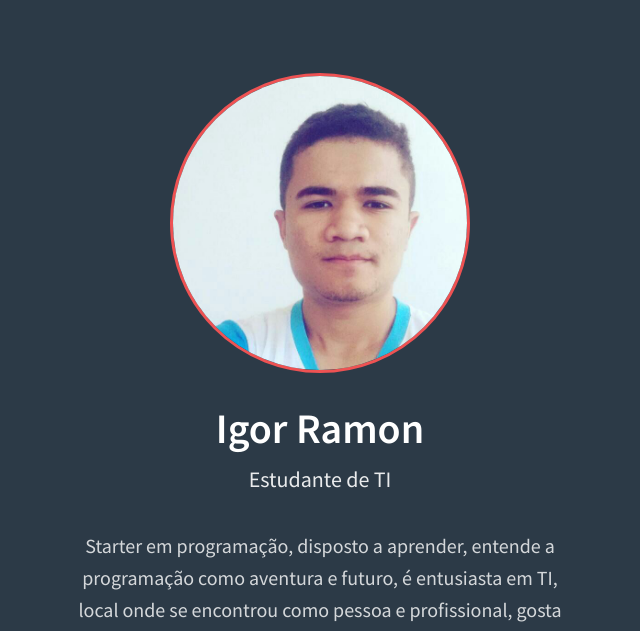
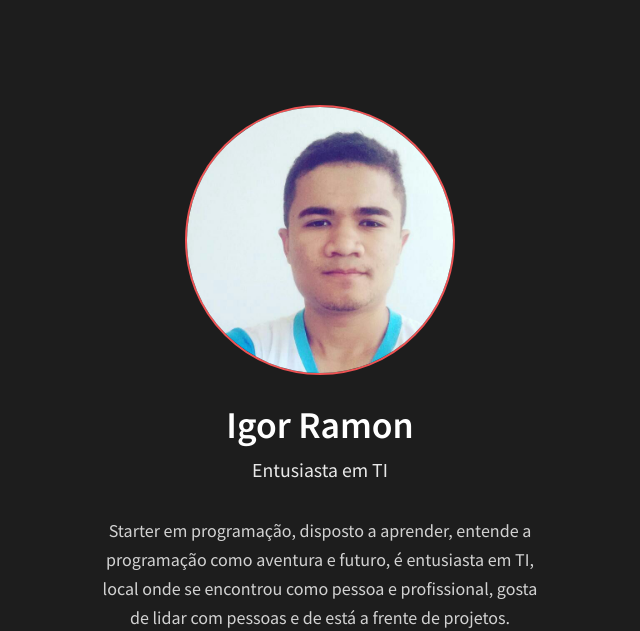
Before and after one commit to igoRmon/igoRmon.github.io, a website: page index.html in a window 1280 px wide. Shown: the top 631 px of the page, without its empty margins (320-960 px from the left). Drawn offline with nearby package versions, Linux system fonts and the light colour scheme.

Commit message:
Alterações de estilização

```diff
--- a/css/styles.css
+++ b/css/styles.css
@@ -12,11 +12,12 @@ body,
 }
 
 body {
-  background: #2C3A47;
+  background:#1d1d1d;
   color: #fff;
   font-family: "Source Sans Pro";
   text-rendering: optimizelegibility !important;
   -webkit-font-smoothing: antialiased !important;
+  zoom: 90%;
 }
 
 #wrapper {
--- a/index.html
+++ b/index.html
@@ -15,7 +15,7 @@
   <div id="wrapper">
     <img src="img/img.jpg" alt="Igor Ramon">
     <h1>Igor Ramon</h1>
-    <h2>Estudante de TI</h2>
+    <h2>Entusiasta em TI</h2>
     <p>Starter em programação, disposto a aprender, entende a programação como aventura e futuro, é entusiasta em TI, local onde se encontrou como pessoa e profissional, gosta de lidar com pessoas e de está a frente de projetos.</p>
 
     <div class="links">
```
